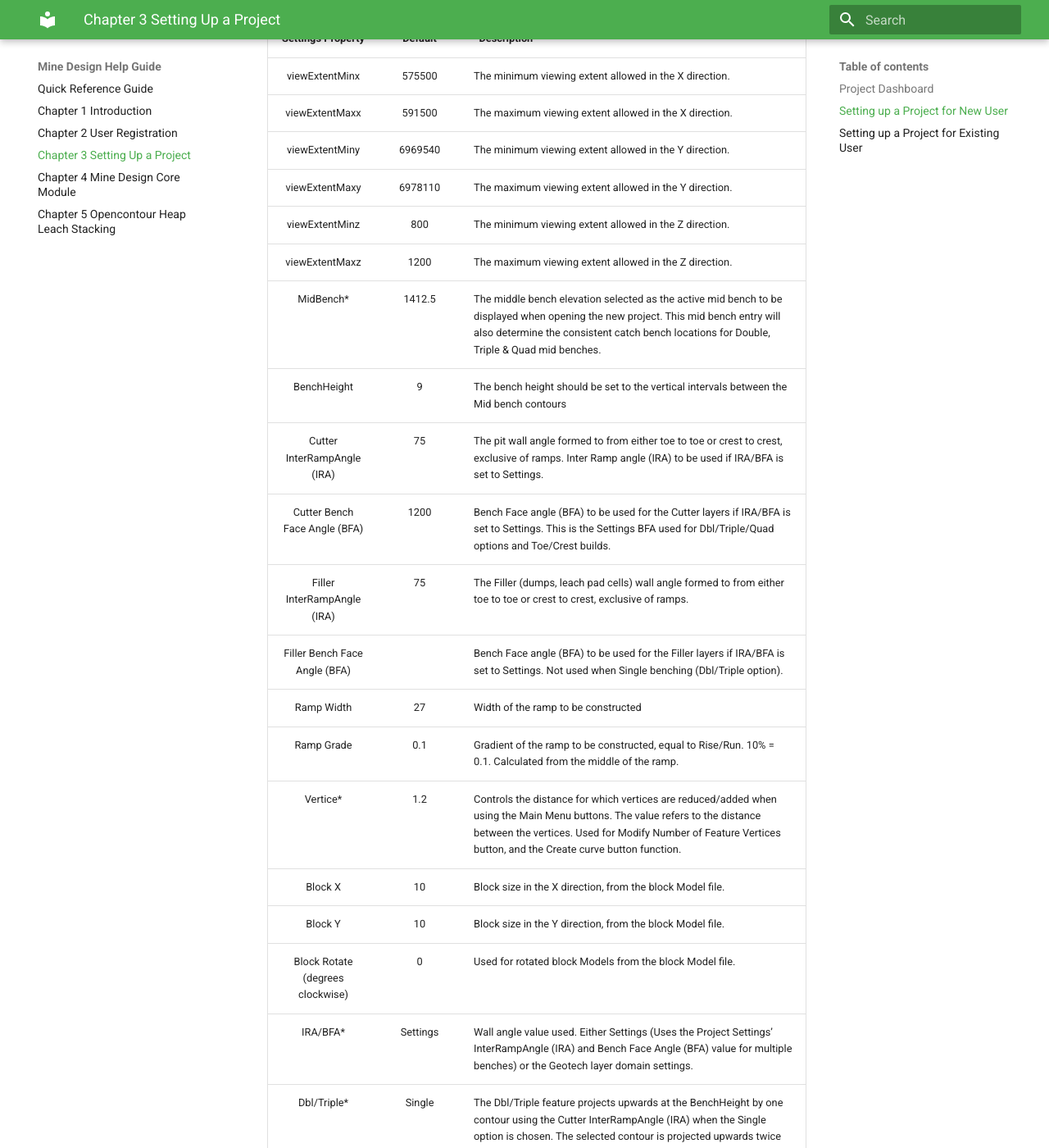
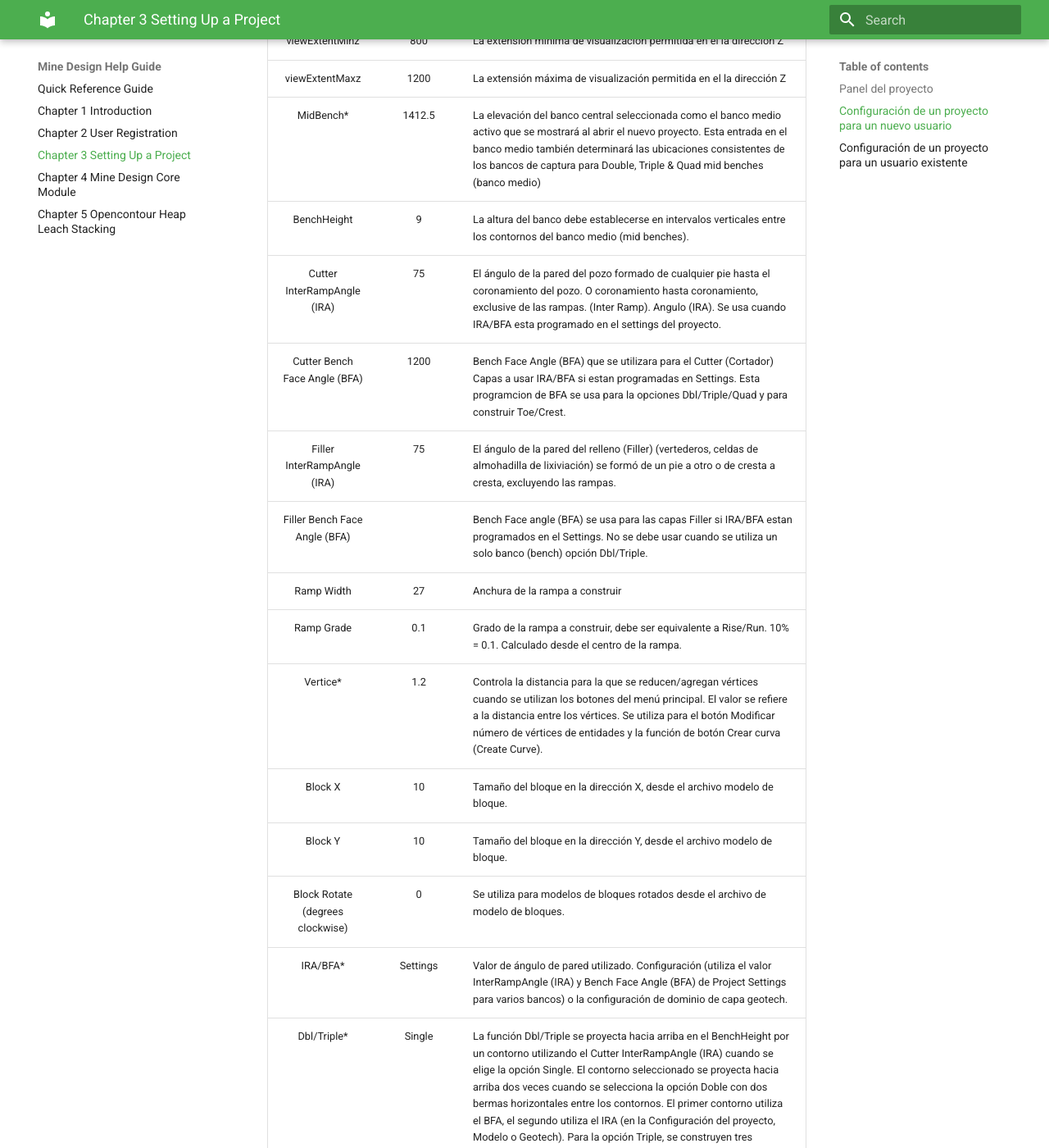
Before and after one commit to mouusm04/Opencontour_spanish, an MkDocs documentation site: the page built from docs/projectsetup.md, in a window 1280 px wide and 1400 px high, scrolled down 2011 px. Shown: the whole window at 82% size. Built offline with MkDocs 1.6.1 and Material for MkDocs 9.7.7, drawn with Linux system fonts in a browser that asks for light colours; some of the changed text lies outside the part shown.

Commit message:
chapter 1, chaptre 2, chapter 3

```diff
--- a/docs/projectsetup.md
+++ b/docs/projectsetup.md
@@ -1,80 +1,64 @@
 
-# Chapter 3 Setting Up a Project
+# Capítulo 3 Configuración de  un  proyecto
 
 
+### Panel del proyecto
 
-
-What you will learn:
-
-- [Project Dashboard](#project-dashboard).
-- [Setting up a Project for a New User](#setting-up-a-project-for-new-user).
-- [Setting up a Project for Existing Users](#setting-up-a-project-for-existing-user).
-- [Hot Keys](#hot-keys).
-- [Supported File Types](#supported-file-type).
-- [Reload Project](#reload-project).
-- [Basic Mine Plan Workflow](#basic-mine-plan-workflow).
-
-____________________________________________________________________
-
-
-### Project Dashboard
-
-The project dashboard displays a list of recent projects, along with their descriptions and creation dates. For new users, the projects list will be initially empty. If you are an existing user, you can view the list of projects.
+El panel del proyecto muestra una lista de proyectos recientes, junto con sus descripciones y fechas de creación. Para los nuevos usuarios, la lista  de  proyectos  estará    inicialmente  vacía. Si es    un   usuario existente,    puede  ver  la  lista  de  proyectos.
 
 ![Image](/image/dashboard.jpg)
 
 
-### Setting up a Project for New User
+### Configuración de  un  proyecto  para un nuevo  usuario
 
-1. Click the **New Project** button in the upper right corner. A new window will appear.
+1.	Haga clic en el botón **New Project** en la esquina superior  derecha.   Aparecerá  una nueva  ventana.
 
     ![Image](/image/New proejct Details.jpg)
 &nbsp;
 
-2.	Enter the Project Name and Description of the project.
+2. Ingrese el nombre del proyecto  y  la descripción del  proyecto.
 
-3.	Click **Next**. A Settings window with configuration options will appear.
+3. Presione el botón **Next**. Aparecerá una ventana configuración con  opciones    de configuración.
 
 
     ![Image](/image/Setting page.jpg)
 
-    **NOTE: The parameters are pre-populated with default values and should be adjusted for your project.**
+    **NOTA: Los parámetros tienen información añadida previamente con  valores  predeterminados  y  deben  ajustarse  para  su  proyecto.**
 
 
-    The project settings page also provides you with the ability to import values from another project and export data from the current project's configuration.
-    To import values, click the **Choose File** button. The entries will be instantly updated. Click the **Export** button to save the entries for later use in another project.
+    La página de configuración del proyecto también le  proporciona    la  capacidad de   importar  valores  de  otro  proyecto  y  exportar  datos  de  la configuración del proyecto  actual.   Para importar valores, haga clic en  el  botón **Choose File**.   Las entradas se actualizarán instantáneamente. Haga clic en el  botón **Export** para guardar las  entradas  para  su uso  posterior  en  otro  proyecto.
 
-    **NOTE: Only the JSON format is supported for storing the values. The Project Settings window entries are stored in the database for the entire project.**
+    **NOTA: Sólo  se  admite  el  formato  JSON  para  almacenar  los  valores. Las  entradas de la ventana  Configuración  del proyecto  se  almacenan  en  la base de datos  para  todo  el  proyecto.**
 
 
-4. If you are a new user and do not have access to a JSON file, please enter the details in the following fields:
+4. Si es  un usuario nuevo  y    no  tiene acceso a  un archivo JSON,    introduzca  los detalles en  los  siguientes    campos:
 
 
-    **Drawing Window Settings**
+    **Ventana Drawing Settings**
 
     |   Settings Property       |   Default   |&nbsp;&nbsp;Description |
     | :------------: | :---------------: | :----- |
-    | viewExtentMinx |   575500       |The minimum viewing extent allowed in the X direction.   |
-    | viewExtentMaxx |   591500       |  The maximum viewing extent allowed in the X direction.    |
-    | viewExtentMiny |   6969540       |  The minimum viewing extent allowed in the Y direction.     |
-    | viewExtentMaxy |   6978110       |  The maximum viewing extent allowed in the Y direction.       |
-    | viewExtentMinz |   800       |  The minimum viewing extent allowed in the Z direction.       |
-    |   viewExtentMaxz |   1200       |  The maximum viewing extent allowed in the Z direction.         |
-    |   MidBench* |   1412.5       |  The middle bench elevation selected as the active mid bench to be displayed when opening the new project.  This mid bench entry will also determine the consistent catch bench locations for Double, Triple & Quad mid benches.|
-    |   BenchHeight |   9       |  The bench height should be set to the vertical intervals between the Mid bench contours      |
-    |   Cutter InterRampAngle (IRA) |   75      |  The pit wall angle formed to from either toe to toe or crest to crest, exclusive of ramps.  Inter Ramp angle (IRA) to be used if IRA/BFA is set to Settings.|
-    |   Cutter Bench Face Angle (BFA) |   1200       |  Bench Face angle (BFA) to be used for the Cutter layers if IRA/BFA is set to Settings. This is the Settings BFA used for Dbl/Triple/Quad options and Toe/Crest builds.|
-    |   Filler InterRampAngle (IRA) |   75       |  The Filler (dumps, leach pad cells) wall angle formed to from either toe to toe or crest to crest, exclusive of ramps.  |
-    |   Filler Bench Face Angle (BFA) |          |  Bench Face angle (BFA) to be used for the Filler layers if IRA/BFA is set to Settings. Not used when Single benching (Dbl/Triple option).  |
-    |   Ramp Width |   27       |  Width of the ramp to be constructed  |
-    |   Ramp Grade |   0.1       |  Gradient of the ramp to be constructed, equal to Rise/Run. 10% = 0.1.  Calculated from the middle of the ramp. |
-    |   Vertice* |   1.2     |  Controls the distance for which vertices are reduced/added when using the Main Menu buttons.  The value refers to the distance between the vertices.  Used for Modify Number of Feature Vertices button, and the Create curve button function.  |
-    |   Block X |   10       |  Block size in the X direction, from the block Model file.     |
-    |   Block Y|   10       |  Block size in the Y direction, from the block Model file.      |
-    |   Block Rotate (degrees clockwise)|   0       |  Used for rotated block Models from the block Model file.   |
-    |   IRA/BFA*|   Settings    |  Wall angle value used. Either Settings (Uses the Project Settings’ InterRampAngle (IRA) and Bench Face Angle (BFA) value for multiple benches) or the Geotech layer domain settings.    |
-    |   Dbl/Triple*|   Single    |  The Dbl/Triple feature projects upwards at the BenchHeight by one contour using the Cutter InterRampAngle (IRA) when the Single option is chosen.  The selected contour is projected upwards twice when the option Double is selected with builds two horizontal berms between the contours.  The first contour uses the BFA, the second uses the IRA (in the Project Settings, Model or Geotech).  For the Triple option, three contours are built (three berms), four for the Quad option, with four contours.   |
-    |   Scaler* |   20      |  The radius of the red Scaler circle is determined by the number written in the box. |
+    | viewExtentMinx |   575500       |La extensión mínima de visualización permitida en la dirección X |
+    | viewExtentMaxx |   591500       |  La extensión máxima  de visualización  permitida  en  el la dirección X |
+    | viewExtentMiny |   6969540       |  La extensión  mínima  de visualización  permitida  en  el la dirección  Y  |
+    | viewExtentMaxy |   6978110       |  La extensión  máxima  de visualización  permitida  en  el la dirección  Y   |
+    | viewExtentMinz |   800       | La extensión  mínima  de visualización  permitida  en  el la dirección  Z  |
+    |   viewExtentMaxz |   1200       |  La extensión  máxima  de visualización  permitida  en  el la dirección  Z     |
+    |   MidBench* |   1412.5       |  La elevación  del banco  central  seleccionada  como  el banco medio activo que se mostrará al  abrir el  nuevo proyecto. Esta entrada en el banco medio también  determinará las ubicaciones  consistentes  de los bancos de  captura  para  Double, Triple & Quad mid benches (banco medio)|
+    |   BenchHeight |   9       |  La altura del banco debe  establecerse en intervalos   verticales entre  los  contornos  del banco medio (mid benches). |
+    |   Cutter InterRampAngle (IRA) |   75      |  El ángulo de la pared del pozo  formado de cualquier pie hasta el coronamiento del pozo. O coronamiento hasta coronamiento, exclusive de las rampas. (Inter Ramp). Angulo (IRA). Se usa cuando IRA/BFA esta programado en el settings del proyecto.  |
+    |   Cutter Bench Face Angle (BFA) |   1200       | Bench Face Angle (BFA) que se utilizara para el Cutter (Cortador) Capas a usar IRA/BFA si estan programadas en Settings. Esta programcion de BFA se usa para la opciones Dbl/Triple/Quad y para construir Toe/Crest.|
+    |   Filler InterRampAngle (IRA) |   75       |  El ángulo de la pared del relleno (Filler) (vertederos, celdas de almohadilla de lixiviación) se formó    de un pie a otro o de cresta  a  cresta,  excluyendo  las  rampas. |
+    |   Filler Bench Face Angle (BFA) |          |  Bench Face angle (BFA) se usa para las capas Filler si IRA/BFA estan programados en el Settings. No se debe usar cuando se utiliza un solo banco (bench) opción Dbl/Triple.|
+    |   Ramp Width |   27       | Anchura de  la  rampa  a    construir |
+    |   Ramp Grade |   0.1       |  Grado de la  rampa  a    construir, debe ser equivalente a Rise/Run. 10% = 0.1. Calculado desde el centro de la rampa. |
+    |   Vertice* |   1.2     |  Controla la distancia para la que se reducen/agregan vértices cuando se utilizan los botones del menú principal. El  valor  se refiere  a  la  distancia  entre  los  vértices. Se utiliza  para el botón  Modificar  número de vértices de entidades y la función de botón Crear  curva (Create Curve). |
+    |   Block X |   10       |  Tamaño del bloque en  la  dirección  X,  desde  el archivo modelo de  bloque.     |
+    |   Block Y|   10       |  Tamaño del bloque en  la  dirección  Y,  desde  el archivo modelo de  bloque.    |
+    |   Block Rotate (degrees clockwise)|   0       | Se utiliza para  modelos de bloques  rotados  desde  el archivo de modelo de  bloques.    |
+    |   IRA/BFA*|   Settings    |  Valor de ángulo de pared utilizado. Configuración (utiliza el valor InterRampAngle  (IRA)  y Bench Face Angle (BFA) de Project    Settings para varios bancos) o la configuración de dominio  de  capa  geotech.    |
+    |   Dbl/Triple*|   Single    |  La función Dbl/Triple se proyecta hacia arriba en el BenchHeight por un contorno utilizando el Cutter  InterRampAngle (IRA) cuando se elige la opción Single.   El  contorno  seleccionado  se  proyecta hacia arriba dos  veces  cuando  se  selecciona  la  opción  Doble  con    dos  bermas  horizontales  entre  los  contornos. El primer contorno utiliza el BFA, el  segundo utiliza el IRA (en la Configuración del proyecto,  Modelo o Geotech). Para la opción Triple,  se construyen   tres contornos  (tres  bermas),  cuatro  para  la opción Quad,    con  cuatro  contornos |
+    |   Scaler* |   20      | El radio del círculo rojo del  escalador está determinado por  el  número  escrito  en  el  cuadro |
 
     &nbsp;
 
@@ -83,10 +67,10 @@ The project dashboard displays a list of recent projects, along with their descr
 
     |   Settings Property       |   Default   |&nbsp;&nbsp;Description |
     | :------------: | :---------------: | :----- |
-    | Volumetric Swell |   1.3       |Swell of the material to be used to calculate filler tns values.  The filler uses this value as material ‘swells’ by this factor.  Cutter layers do not use this factor  |
-    | Density - mass/volume (ton/ft3 or t/m3) |   2.7      |The density of the Filler material is used as a default when using the Dropdown Menu‘s, Display/Volumetric/Detail function. The Mineplan will use a block model value for density. Density values entered should have the units tns/volume.  |
-    | Constraint* |   data.tns       |The Mine Constraint quantity of each block available for scheduling.  Generally, the schedule uses tns (data.tns) or truck calendar hours (data.trch) to schedule.    |
-    | Routing* |   data.ow       |The property is the value used to send a block to a stockpile for processing, a leach pad, or the waste dump.  This variable is usually the data.ow value    |
+    | Volumetric Swell |   1.3       |El factor de hinchamiento del material se usa para calcular los valores de relleno “fillers” tns . El filler usa este valor assigando a ‘swells’. |
+    | Density - mass/volume (ton/ft3 or t/m3) |   2.7      |La densidad  del  material  de  relleno se utiliza como    valor predeterminado cuando se   utiliza la función De menú desplegable,  Pantalla/Volumétrico/Detalle (Display/Volumetric/Detail).   El  Mineplan    utilizará  un  valor  de modelo de bloque  para  la densidad. Valores de densidad introducido debe  tener  las  unidades  tns/volumen|
+    | Constraint* |   data.tns       |La cantidad de bloque restringida por las características de la mina disponible para la programación. Generalmente, el programador utiliza tns (data.tns) u horas calendario de camiones (data.trch)  |
+    | Routing* |   data.ow       |Esta propiedad es el valor a usar en el bloque que se debe mandar para el procesamiento de reservas, pilas de lixiviación, o el vertedero. Esta variable generalmente usa el valor data.ow|
 
     &nbsp;
 
@@ -95,20 +79,20 @@ The project dashboard displays a list of recent projects, along with their descr
 
     |   Settings Property       |   Default   |&nbsp;&nbsp;Description |
     | :------------: | :---------------: | :----- |
-    | Density (dens)  |   data.dens       |Density property in the Model layer to use for calculating block tonnage.  This is used and written to the Mineplan blocks, referring to number of the Model.  Density values in the Model layer should have the units tns/volume.  |
-    | ow property(ow)* |   if(data.au>0.1){1}else{0}       |JavaScript equation used in the Mineplan block to determine if a block is ore or waste (> 0 = ore) |
-    | Ore Tons (otns)* |   if(data.ow>0){data.tns}else{0}       |JavaScript equation used to calculate Ore tonnage.  Allows for use if using partial blocks, etc., e.g. if(data.ow>0){data.tns*data.oreper/100}else{0} |
-    | Auto Save (in minutes) |   tickbox unchecked       |Interval to create a backup of the All (Model) group file (includes the Model layer), with a unique name (April 11, 2019-09.41.00AM_pit1_all_backup.json) in a directory prompted by the user.  Project is set to save every 10 minutes, but box is unchecked by default.  Ticking the box enables this function.     |
-    | Measurement |   Metric radio button active       |  Measurement system (Imperial or Metric) to be used for the project.  Calculations will differ for truck speeds (km/hr or mph).|
+    | Density (dens)  |   data.dens       |Propiedad de densidad en la capa Model usada para calcular el tonelaje del block. Esta se usa y escribe en MinePlan blocks, con respecto al modelo usado. El valor de la densidad debe programarse en unidades tns/volume.|
+    | ow property(ow)* |   if(data.au>0.1){1}else{0}       |Ecuación JavaScript equation que se usa en el bloque Mineplan. Propiedad que se usa para determinar si el bloque contiene mineral or residuo. (> 0 = ore)|
+    | Ore Tons (otns)* |   if(data.ow>0){data.tns}else{0}       |Ecuación JavaScript usada para calcular la cantidad de mineral. Tonelaje. Permite  su  uso  si  se utilizan  bloques parciales, etc. Por ejemplo . if(data.ow>0) {data.tns*data.oreper/100}else{0}|
+    | Auto Save (in minutes) |   tickbox unchecked       |Intervalo para  crear  una copia de seguridad  del  All (Model) Archivo de grupo. (incluye la capa Model), con un nombre único (April 11, 2019-09.41.00AM_pit1_all_backup.json) en el directorio asignado por el usuario. El proyecto esta programado a guardar cada 10 minutos, pero solo cuando el usuario marca la selección. |
+    | Measurement |   Metric radio button active       | Sistema de medición (imperial o métrico) para ser usado en el Proyecto. Los cálculos serán diferentes para las velocidades de camiones (km/hr o mph).|
 
 &nbsp;
-5.	Click **Save Project** button to save the setup and begin working on the new project.
+5.	Clic el boton **Save Project** para guardar y comenzar a trabajar en el proyecto.
 
-### Setting up a Project for Existing User
+### Configuración de un  proyecto  para  un usuario existente
 
-1.	In the dashboard, existing users can see a list of all the projects that they are currently working on.
+1. En el  panel, los usuarios existentes    pueden  ver  una  lista  de  todos los  proyectos en los  que  están  trabajando    actualmente.
 
     ![Image](/image/Setting up project for existing user.jpg)
 &nbsp;
 
-2.	To proceed with a project, select it from the list. It will direct you to the project's page.
+2. Para continuar  con  un  proyecto,  selecciónelo    de  la  lista. Te    dirigirá    a  la página del proyecto.
```
Also changed, not shown: docs/index.md (+8 -10 lines), docs/registration.md (+22 -30 lines).
